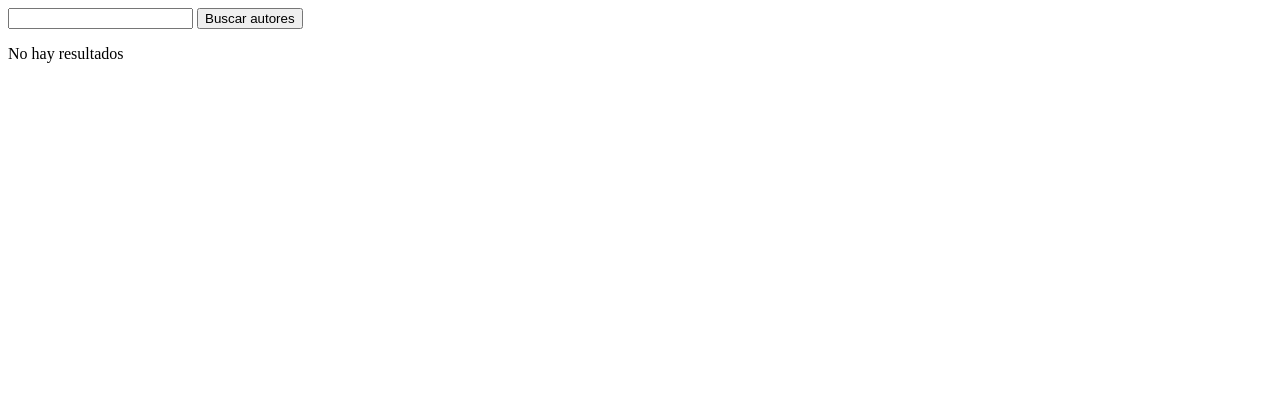
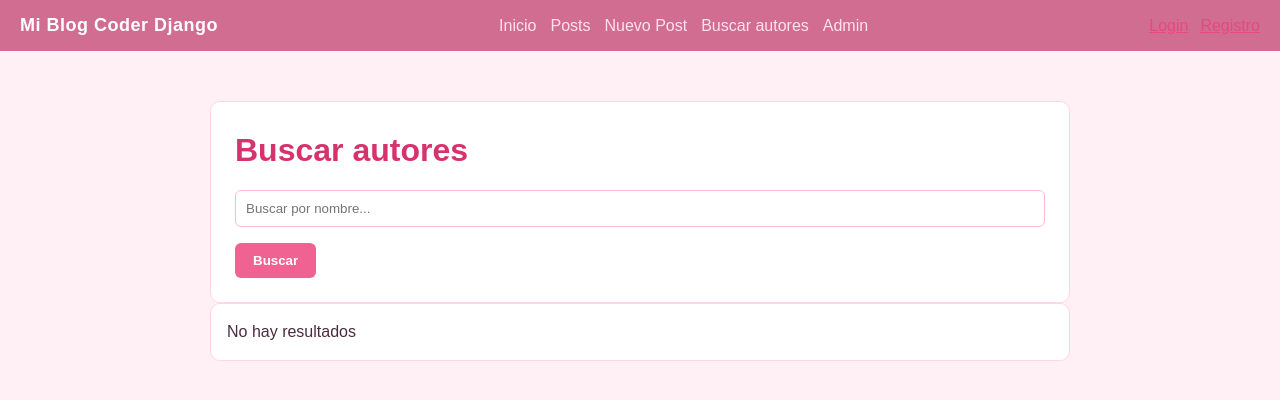
Before and after one commit to solgloger/Proyecto-Final-Python-Coderhouse, a Django app: page /post/buscar/ in a window 1280 px wide. Shown: the top 400 px of the page. Run offline with Django 5.2, Linux system fonts and the light colour scheme.

Commit message:
Agregué cosas

```diff
--- a/core/static/core/styles.css
+++ b/core/static/core/styles.css
@@ -1,200 +1,195 @@
-/* Reset básico */
-
 * {
     margin: 0;
     padding: 0;
     box-sizing: border-box;
 }
-
-/* Página */
-
 body {
     font-family: Arial, Helvetica, sans-serif;
-    background-color: #fff0f5;
-    color: #333;
+    background-color: #fff0f6;
+    color: #4a2c3d;
     line-height: 1.5;
 }
-
-/* Navegación */
-
-nav {
-    background-color: #d63384;
-    padding: 16px;
-}
-
-nav a,nav span {
-    color: white;
-    text-decoration: none;
-    margin-right: 16px;
-    font-weight: bold;
-}
-
-nav a:hover {
-    text-decoration: underline;
-}
-
-/* Contenido */
-
 main {
     max-width: 900px;
     margin: 30px auto;
     padding: 20px;
 }
-
-/* Títulos */
-
 h1,
 h2,
 h3 {
     margin-bottom: 16px;
-    color: #b5175f;
+    color: #d6336c;
 }
-
-/* Listados */
-
-ul {
-    list-style: none;
+a {
+    color: #e64980;
 }
-
-li {
+a:hover {
+    color: #c2255c;
+}
+button {
+    background-color: #f06292;
+    color: white;
+    border: none;
+    padding: 10px 18px;
+    border-radius: 6px;
+    cursor: pointer;
+    font-weight: bold;
+}
+button:hover {
+    background-color: #e64980;
+}
+.card {
     background: white;
-    margin-bottom: 12px;
+    border: 1px solid #ffd6e8;
+    border-radius: 10px;
     padding: 16px;
-    border-radius: 8px;
-    border: 1px solid #f8c8dc;
+    margin-bottom: 14px;
 }
-
-/* Links */
-
-a {
-    color: #d63384;
+.card-title {
+    font-size: 18px;
+    font-weight: bold;
+    margin-bottom: 8px;
+    color: #d6336c;
 }
-
-a:hover {
-    color: #a3195b;
+.card-text {
+    color: #8a5a6b;
+    margin-bottom: 10px;
 }
-
-/* Formularios */
-
-form {
+.actions {
+    display: flex;
+    gap: 10px;
+    margin-top: 10px;
+}
+.actions a,
+.actions button {
+    font-size: 14px;
+}
+.form-container {
     background: white;
     padding: 24px;
-    border-radius: 8px;
-    border: 1px solid #f8c8dc;
+    border-radius: 10px;
+    border: 1px solid #ffd6e8;
 }
-
-form p {
+.form-group {
     margin-bottom: 16px;
 }
-
+.form-group label {
+    display: block;
+    margin-bottom: 6px;
+    font-weight: bold;
+    color: #d6336c;
+}
 input,
 textarea,
 select {
     width: 100%;
     padding: 10px;
-    margin-top: 4px;
-    border: 1px solid #f3b6d1;
-    border-radius: 4px;
+    border: 1px solid #ffb8d9;
+    border-radius: 6px;
 }
-
+input:focus,
+textarea:focus,
+select:focus {
+    outline: none;
+    border-color: #f06292;
+    box-shadow: 0 0 0 3px rgba(240, 98, 146, 0.15);
+}
 textarea {
-    min-height: 150px;
+    min-height: 140px;
 }
-
-/* Botones */
-
-button {
-    background-color: #ff6fa5;
-    color: white;
-    border: none;
-    padding: 10px 18px;
-    border-radius: 4px;
-    cursor: pointer;
+.error-box {
+    background: #ffe3ec;
+    border: 1px solid #ffa8cc;
+    padding: 10px;
+    border-radius: 6px;
+    margin-bottom: 15px;
 }
-
-button:hover {
-    background-color: #e0559b;
+.error-list {
+    color: #c2255c;
+    margin-top: 6px;
+    padding-left: 18px;
 }
-
-/* Acciones CRUD */
-
-.actions {
-    margin-top: 10px;
-}
-
-.actions a {
-    margin-right: 12px;
-    text-decoration: none;
-    font-weight: bold;
-}
-
 .hero {
     text-align: center;
     background: white;
     padding: 40px;
-    border-radius: 10px;
+    border-radius: 12px;
     margin-bottom: 30px;
-    border: 1px solid #f8c8dc;
+    border: 1px solid #ffd6e8;
 }
-
-.hero h1 {
-    margin-bottom: 15px;
-}
-
 .hero p {
     margin-bottom: 20px;
-    color: #666;
+    color: #a06b83;
 }
-
 .hero-actions {
     display: flex;
     justify-content: center;
-    gap: 15px;
+    gap: 12px;
 }
-
 .hero-actions a {
-    background-color: #ff6fa5;
+    background-color: #f06292;
     color: white;
-    padding: 10px 20px;
-    border-radius: 5px;
+    padding: 10px 18px;
+    border-radius: 6px;
     text-decoration: none;
+    font-weight: bold;
 }
-
 .hero-actions a:hover {
-    background-color: #e0559b;
+    background-color: #e64980;
 }
-
-.form-group {
-    margin-bottom: 1rem;
+.site-header {
+    background-color: #d16d90;
+    padding: 12px 20px;
 }
-
-.form-group label {
-    display: block;
-    margin-bottom: .3rem;
+.navbar {
+    display: flex;
+    align-items: center;
+    justify-content: space-between;
+    gap: 20px;
+    flex-wrap: wrap;
+}
+.brand .site-name {
+    color: #ffffff;
+    font-size: 18px;
     font-weight: bold;
-    color: #b5175f;
+    letter-spacing: 0.5px;
 }
-
-.form-group input,
-.form-group textarea,
-.form-group select {
-    width: 100%;
-    padding: .5rem;
-    box-sizing: border-box;
-    border: 1px solid #f3b6d1;
-    border-radius: 4px;
+.nav-links {
+    display: flex;
+    gap: 14px;
+    flex-wrap: wrap;
 }
-
-.error-box {
-    background: #ffe3ee;
-    border: 1px solid #f5a8c7;
-    padding: 10px;
-    margin-bottom: 15px;
+.nav-links a {
+    color: #ffe3ec;
+    text-decoration: none;
+    font-weight: 500;
+}
+.nav-links a:hover {
+    color: #ffffff;
+    text-decoration: underline;
+}
+.auth-section {
+    display: flex;
+    align-items: center;
+    gap: 12px;
+}
+.user-greeting {
+    color: #ffe3ec;
+    font-size: 14px;
+}
+.logout-form {
+    margin: 0;
+}
+.logout-btn {
+    background-color: transparent;
+    border: 1px solid #ffe3ec;
+    color: #ffe3ec;
+    padding: 6px 10px;
     border-radius: 6px;
+    cursor: pointer;
+    font-weight: bold;
 }
-
-.error-list {
-    color: #c2185b;
-    margin-top: .3rem;
-    padding-left: 20px;
+.logout-btn:hover {
+    background-color: #ffe3ec;
+    color: #d6336c;
 }
--- a/core/templates/base.html
+++ b/core/templates/base.html
@@ -1,24 +1,14 @@
 {% load static %}
-<!DOCTYPE html>
+<!doctype html>
 <html lang="es">
-<head>
-    <meta charset="UTF-8">
-    <title>
+  <head>
+    <meta charset="UTF-8" />
+    <title>{% block title %} Mi Blog {% endblock %}</title>
+    <link rel="stylesheet" href="{% static 'core/styles.css' %}" />
+  </head>
+  <body>
+    {% include 'blog/partials/header.html' %}
 
-        {% block title %}
-            Mi Blog
-        {% endblock %}
-    </title>
-    <link rel="stylesheet" href="{% static 'core/styles.css' %}">
-</head>
-<body>
-
-   {% include 'blog/partials/header.html' %}
-
-    <hr>
-
-    {% block content %}
-    {% endblock %}
-
-</body>
+    <main>{% block content %} {% endblock %}</main>
+  </body>
 </html>
--- a/core/templates/blog/partials/header.html
+++ b/core/templates/blog/partials/header.html
@@ -1,23 +1,41 @@
-<header>
+<header class="site-header">
 
-<nav>
-    <span>{{ nombre_sitio }}</span>
-    <a href="{% url 'core:home' %}">Inicio</a>
+  <nav class="navbar">
 
-    <a href="{% url 'core:post_list' %}">
-        Posts
-    </a>
+    <div class="brand">
+      <span class="site-name">{{ nombre_sitio }}</span>
+    </div>
 
-    <a href="{% url 'core:post_create' %}">
-        Nuevo Post
-    </a>
+    <div class="nav-links">
+      <a href="{% url 'core:home' %}">Inicio</a>
+      <a href="{% url 'core:post_list' %}">Posts</a>
+      <a href="{% url 'core:post_create' %}">Nuevo Post</a>
+      <a href="{% url 'core:search_authors' %}">Buscar autores</a>
+      <a href="/admin/">Admin</a>
+    </div>
 
-    <a href="{% url 'core:search_authors' %}">
-        Buscar autores
-    </a>
+    <div class="auth-section">
 
-    <a href="/admin/">
-        Admin
-    </a>
-</nav>
+      {% if user.is_authenticated %}
+
+        <span class="user-greeting">
+          Hola {{ user.username }}
+        </span>
+
+        <form action="{% url 'core:logout' %}" method="post" class="logout-form">
+          {% csrf_token %}
+          <button type="submit" class="logout-btn">Salir</button>
+        </form>
+
+      {% else %}
+
+        <a href="{% url 'core:login' %}">Login</a>
+        <a href="{% url 'core:register' %}">Registro</a>
+
+      {% endif %}
+
+    </div>
+
+  </nav>
+
 </header>
--- a/core/templates/blog/post_form.html
+++ b/core/templates/blog/post_form.html
@@ -2,6 +2,7 @@
 
 {% block content %}
 
+<div class="form-container"></div>
 <h1>Crear Post</h1>
 
 <form method="post" novalidate>
@@ -46,3 +47,4 @@
 </form>
 
 {% endblock %}
+</div>
--- a/core/templates/blog/search_authors.html
+++ b/core/templates/blog/search_authors.html
@@ -1,13 +1,43 @@
-<form method="get">
-    <input type="text" name="q" value="{{ query }}">
-    <button type="submit">Buscar autores</button>
-</form>
+{% extends 'base.html' %}
+
+{% block content %}
+
+<div class="form-container">
+
+  <h1>Buscar autores</h1>
+
+  <form method="get">
+
+    <div class="form-group">
+      <input type="text" name="q" value="{{ query }}" placeholder="Buscar por nombre...">
+    </div>
+
+    <button type="submit">Buscar</button>
+
+  </form>
+
+</div>
 
 {% for author in resultados %}
-    <div>
-        <h3>{{ author.name }}</h3>
-        <p>{{ author.email }}</p>
+
+  <div class="card">
+
+    <div class="card-title">
+      {{ author.name }}
     </div>
+
+    <div class="card-text">
+      {{ author.email }}
+    </div>
+
+  </div>
+
 {% empty %}
+
+  <div class="card">
     <p>No hay resultados</p>
+  </div>
+
 {% endfor %}
+
+{% endblock %}
```
Also changed, not shown: core/templates/blog/post_confirm_delete.html (+24 -1 lines), core/templates/blog/post_detail.html (+19 -1 lines), core/templates/blog/post_list.html (+5 -5 lines), core/templates/home.html (renamed from core/templates/blog/home.html), core/templates/registration/login.html (renamed from core/templates/blog/registration/login.html), core/templates/registration/register.html (renamed from core/templates/blog/registration/register.html).
